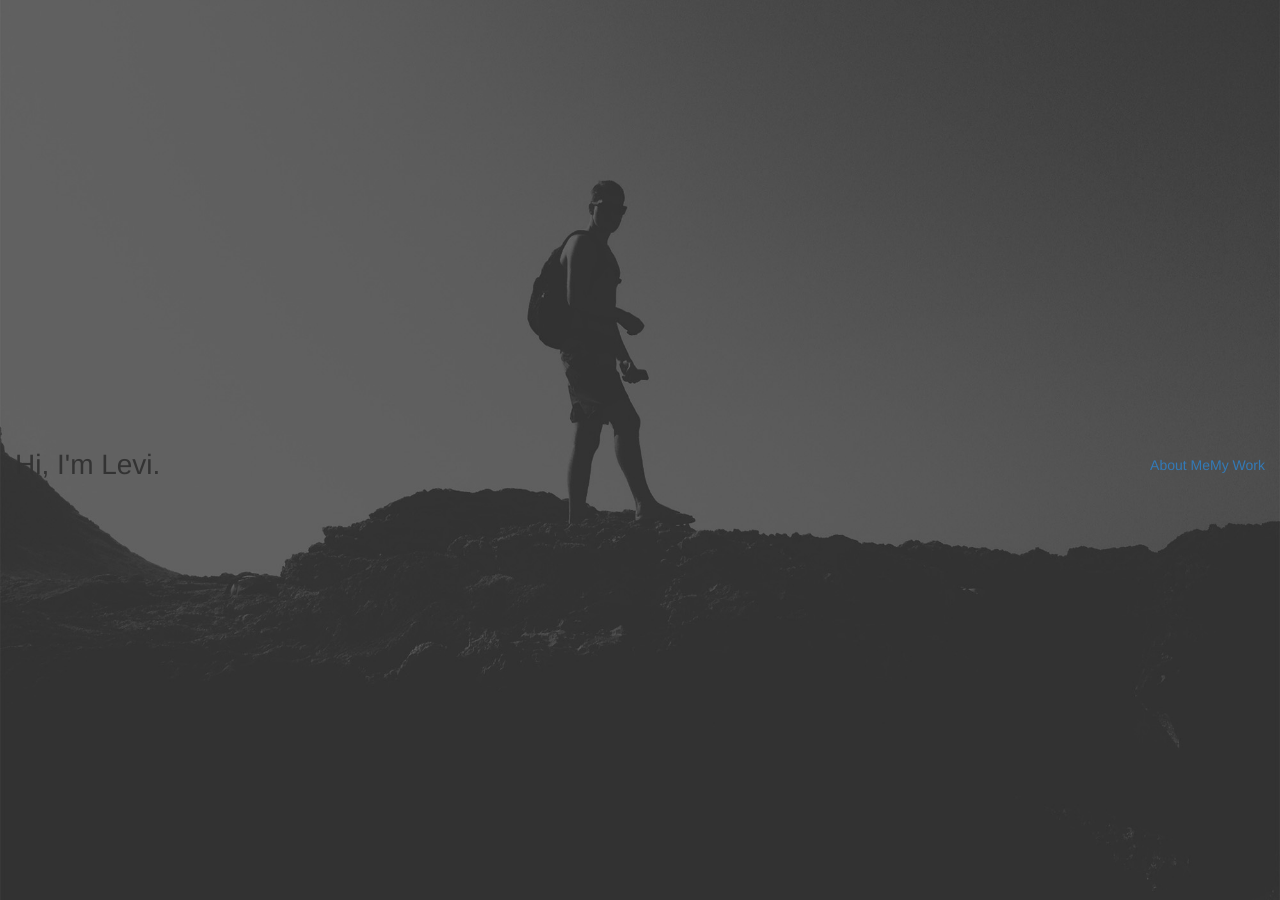
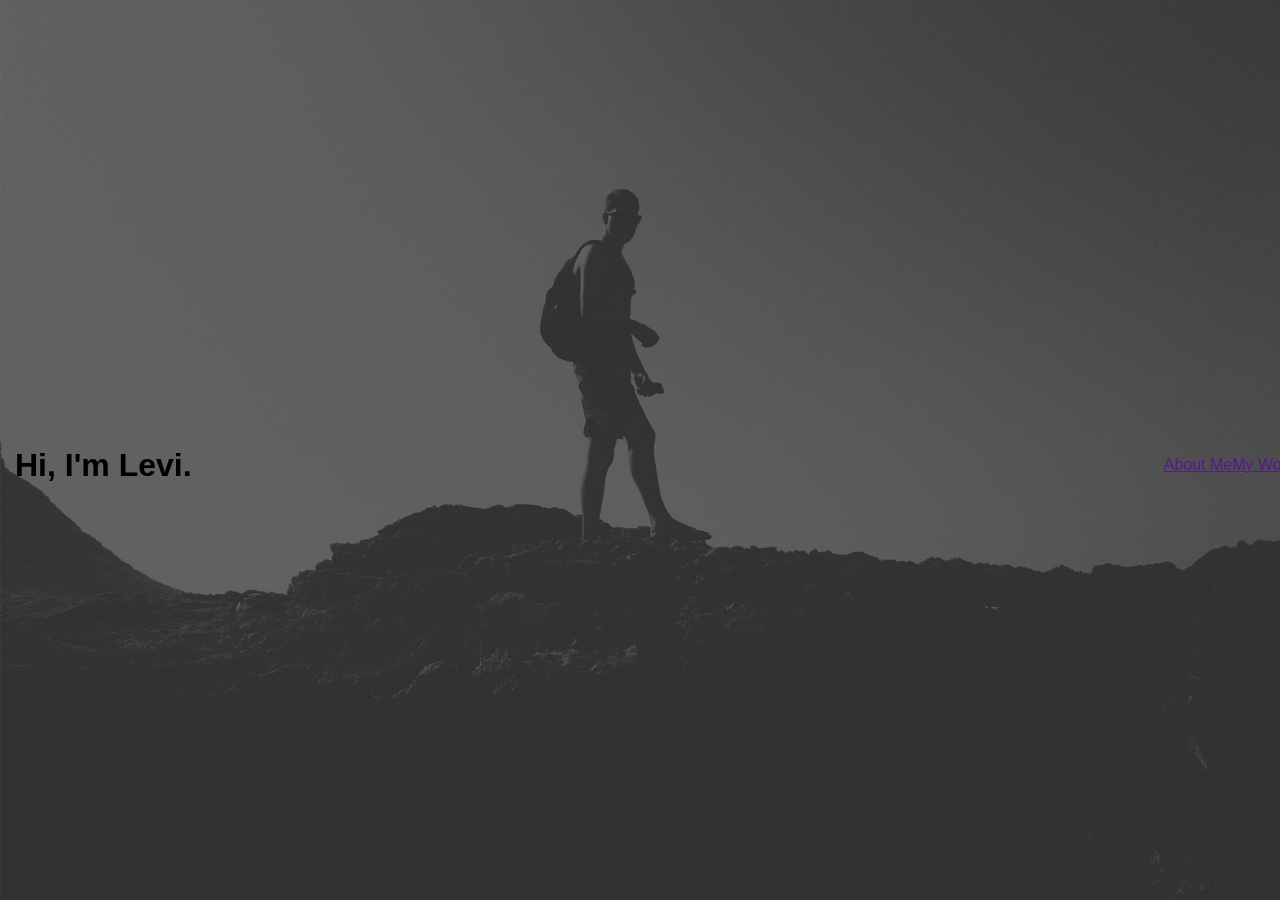
Before and after one commit to levibrooke/levibrooke.github.io, a Jekyll site: the page built from index.html, in a window 1280 px wide. Built offline with Jekyll 4.4.1, drawn with Linux system fonts in a browser that asks for light colours; nearby versions of some CDN libraries.

Commit message:
Removed bootstrap

```diff
--- a/_includes/header.html
+++ b/_includes/header.html
@@ -4,8 +4,6 @@
     {% include meta.html %}
     <link rel="icon" href="{{ site.url }}/favicon.ico" />
 
-    <!-- Bootstrap CSS -->
-    <link rel="stylesheet" href="//netdna.bootstrapcdn.com/bootstrap/3.1.0/css/bootstrap.min.css">
     <!-- Font Awesome -->
     <link href="//maxcdn.bootstrapcdn.com/font-awesome/4.2.0/css/font-awesome.min.css" rel="stylesheet">
     <!-- Custom CSS -->
```
